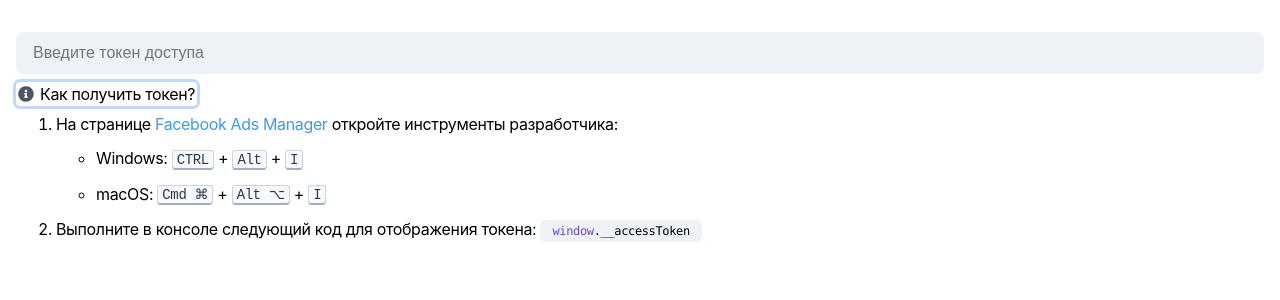
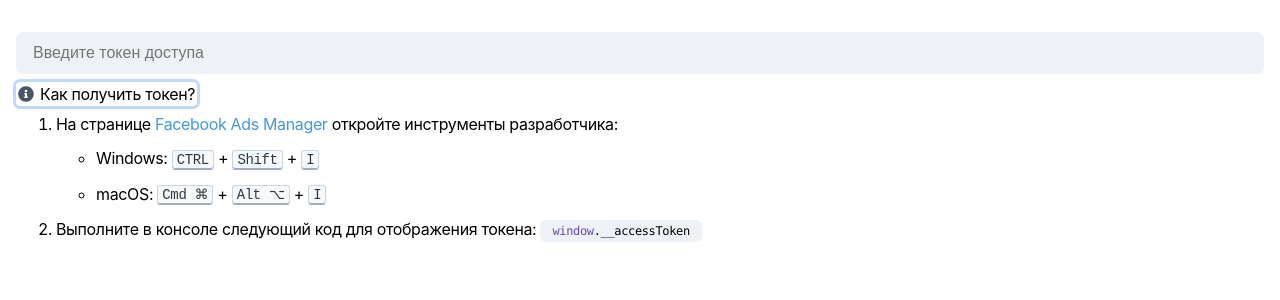
Before and after one commit to clgtTech/fb-adaccount-checker, a React (Create React App) app: page / in a window 1280 px wide. Both pictures are taken after a click on the heading "Как получить токен?". Shown: the top 300 px of the page. Built offline with nearby package versions, Linux system fonts and the light colour scheme.

Commit message:
TokenHelp: fix window shortcut, prevent summary selecting

```diff
--- a/src/components/token-help/token-help.module.css
+++ b/src/components/token-help/token-help.module.css
@@ -6,6 +6,7 @@
   align-items: center;
   padding: 0.125rem;
   cursor: pointer;
+  user-select: none;
   border-radius: 0.25rem;
   background: none;
 }
--- a/src/components/token-help/token-help.tsx
+++ b/src/components/token-help/token-help.tsx
@@ -24,7 +24,7 @@ export function TokenHelp({
           откройте инструменты разработчика:
           <ul>
             <li>
-              Windows: <kbd>CTRL</kbd> + <kbd>Alt</kbd> + <kbd>I</kbd>
+              Windows: <kbd>CTRL</kbd> + <kbd>Shift</kbd> + <kbd>I</kbd>
             </li>
             <li>
               macOS: <kbd>Cmd ⌘</kbd> + <kbd>Alt ⌥</kbd> + <kbd>I</kbd>
```
